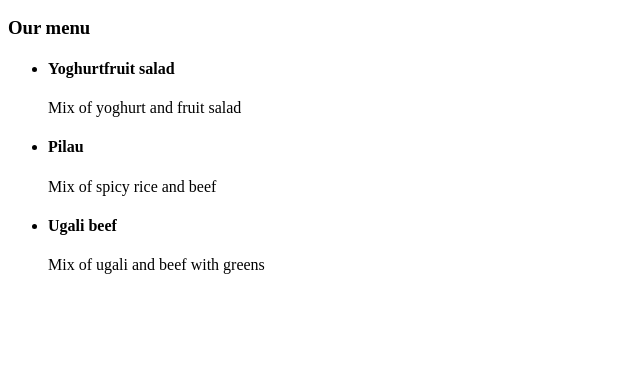
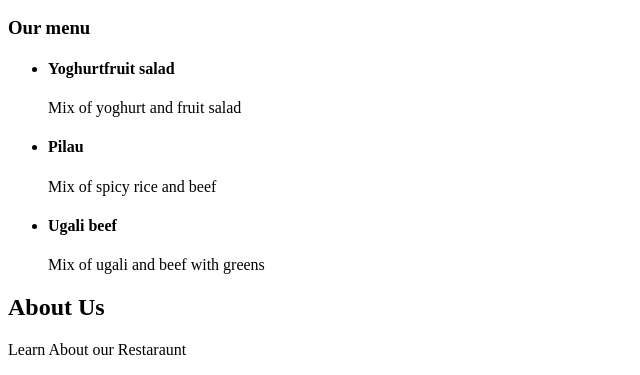
Before and after one commit to alexander784/Moringa-Cafeteria, a plain HTML site: page index.html in a window 1280 px wide. Shown: the part 522-897 px from the top of the page, without its empty margins (0-640 px from the left). Before the commit the page ends 812 px from the top, so only its background shows below. Drawn offline with Linux system fonts and the light colour scheme.

Commit message:
add about section

```diff
--- a/index.html
+++ b/index.html
@@ -45,5 +45,9 @@
         </ul>
     </section>
     </section>
+    <section>
+        <h1>About Us</h1>
+        <p>Learn About our Restaraunt</p>
+    </section>
 </body>
 </html>
```
